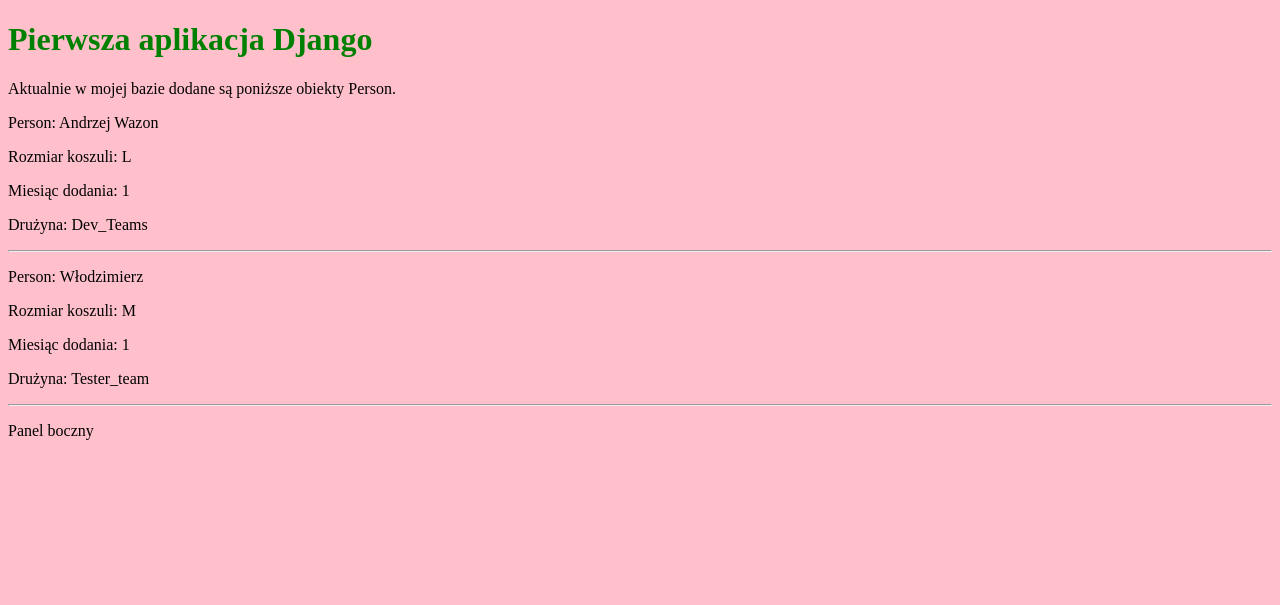
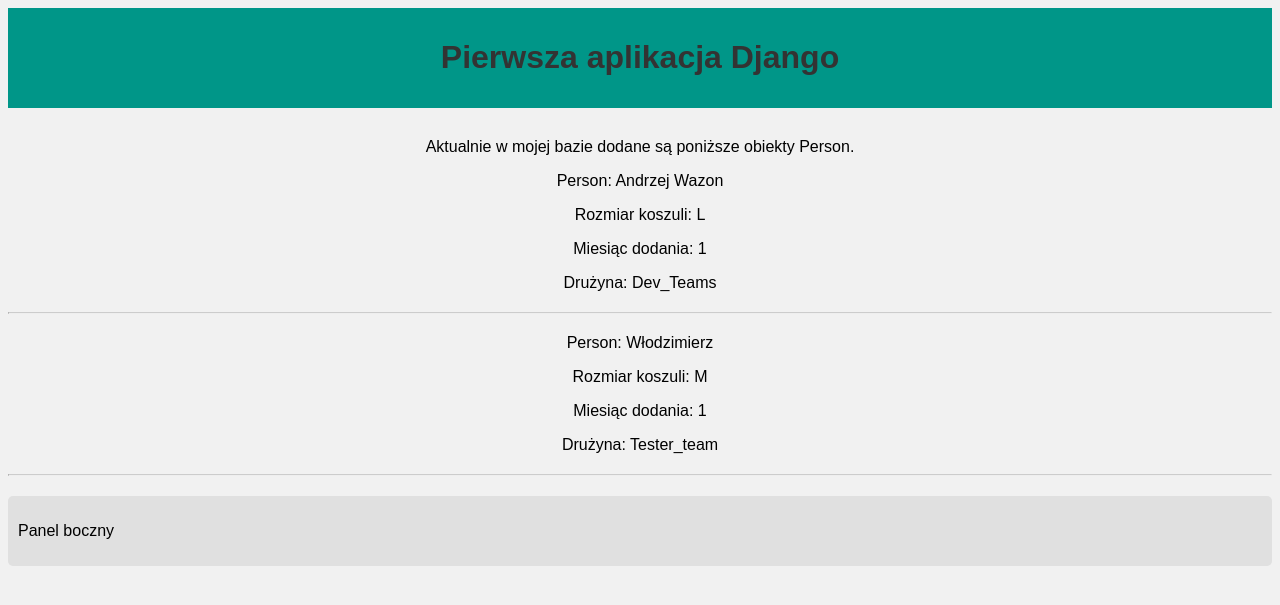
Before and after one commit to Kasia555/nowe, a Django app: page /folder_aplikacji/persons_html/ in a window 1280 px wide. Shown: the top 605 px of the page. Run offline with Django 5.2, Linux system fonts and the light colour scheme; data comes from the database, SQL or seed files in the repository.

Commit message:
lab_08_cwiczenie

```diff
--- a/folder_projektu/folder_aplikacji/static/css/folder_aplikacji.css
+++ b/folder_projektu/folder_aplikacji/static/css/folder_aplikacji.css
@@ -4,3 +4,59 @@
 h1 {
     color: green;
 }
+
+body {
+    background-color: #f1f1f1;
+    font-family: 'Arial', sans-serif;
+}
+
+h1 {
+    color: #333;
+    text-align: center;
+}
+
+#header {
+    background-color: #009688;
+    color: white;
+    padding: 10px;
+    text-align: center;
+}
+
+#sidebar {
+    background-color: #e0e0e0;
+    padding: 10px;
+    margin-top: 20px;
+    border-radius: 5px;
+}
+
+#content {
+    margin-top: 30px;
+    text-align: center;
+}
+
+.team-item {
+    margin-bottom: 20px;
+    padding: 10px;
+    border: 1px solid #ccc;
+    border-radius: 5px;
+    background-color: #fff;
+}
+
+.team-item a {
+    color: #009688;
+    text-decoration: none;
+}
+
+.team-item a:hover {
+    text-decoration: underline;
+}
+
+.team-item p {
+    font-size: 18px;
+    color: #555;
+}
+
+hr {
+    border-top: 1px solid #ccc;
+    margin: 20px 0;
+}
--- a/folder_projektu/folder_aplikacji/urls.py
+++ b/folder_projektu/folder_aplikacji/urls.py
@@ -12,4 +12,6 @@
     path("welcome/", views.welcome_view),
     path("persons_html/", views.person_list_html),
     path("persons_html/<int:id>/", views.person_detail_html),
+    path('teams_html/', views.team_list_html),
+    path('teams_html/<int:id>/', views.team_detail_html),
 ]
--- a/folder_projektu/folder_aplikacji/views.py
+++ b/folder_projektu/folder_aplikacji/views.py
@@ -1,4 +1,4 @@
-from django.shortcuts import render
+from django.shortcuts import render, get_object_or_404
 from rest_framework import status
 from rest_framework.decorators import api_view
 from rest_framework.response import Response
@@ -139,3 +139,12 @@
     return render(request,
                   "folder_aplikacji/person/detail.html",
                   {'person': person})
+
+def team_list_html(request):
+    teams = Team.objects.all()
+    return render(request, 'folder_aplikacji/team/list.html', {'teams': teams})
+
+
+def team_detail_html(request, id):
+    team = get_object_or_404(Team, id=id)
+    return render(request, 'folder_aplikacji/team/detail.html', {'team': team})
```
Also changed, not shown: folder_projektu/folder_aplikacji/templates/folder_aplikacji/team/detail.html (added, +11 -0 lines), folder_projektu/folder_aplikacji/templates/folder_aplikacji/team/list.html (added, +11 -0 lines), folder_projektu/folder_aplikacji/templates/folder_aplikacji/person/detail.html (line endings or trailing spaces), folder_projektu/folder_aplikacji/templates/folder_aplikacji/person/list.html (line endings or trailing spaces).
